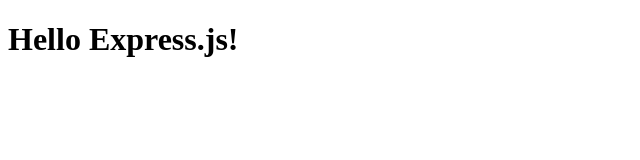
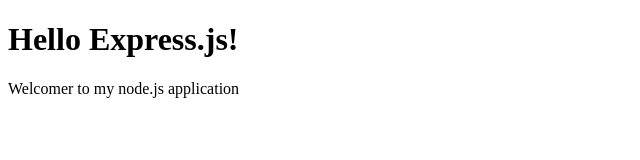
Before and after one commit to PriyaIlluminz/web-server, a website: page public/index.html in a window 1280 px wide. Shown: the whole page, without its empty margins (0-640 px from the left). Drawn offline with Linux system fonts and the light colour scheme.

Commit message:
Update Text

```diff
--- a/public/index.html
+++ b/public/index.html
@@ -6,5 +6,6 @@
 	</head>
 	<body>
 		<h1>Hello Express.js!</h1>
+		<p>Welcomer to my node.js application</p>
 	</body>
 </html>
```
